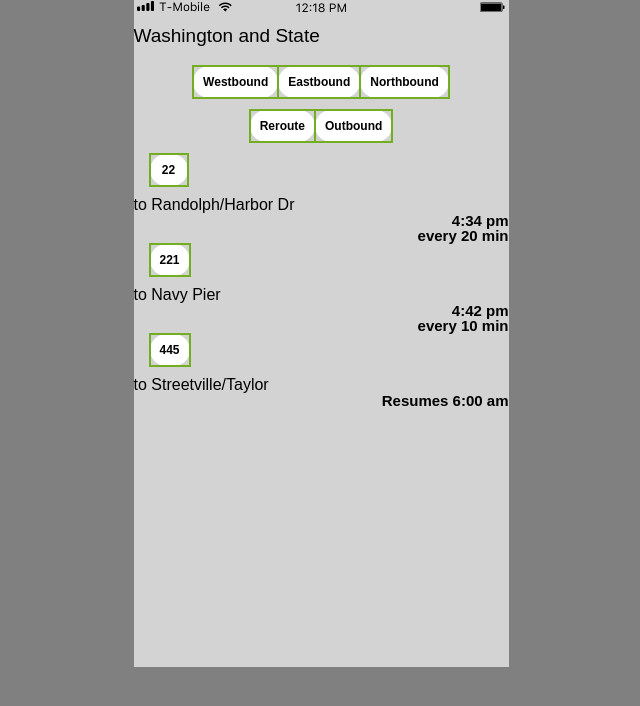
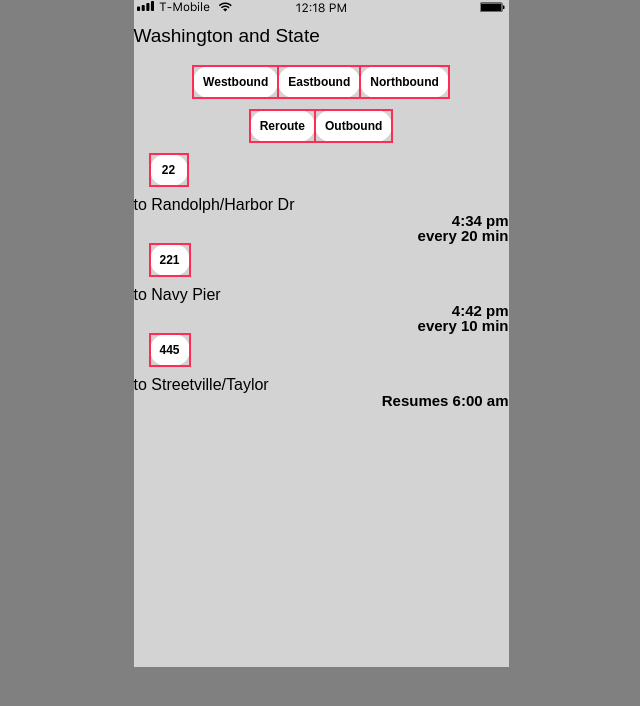
Before and after one commit to mithrakrishnan/BB, a plain HTML site: page westbound.html in a window 1280 px wide. Shown: the whole page, without its empty margins (319-959 px from the left). Drawn offline with Linux system fonts and the light colour scheme.

Commit message:
third commit

```diff
--- a/css/style.css
+++ b/css/style.css
@@ -46,7 +46,7 @@ table {
 table th {
   border-radius: 25px;
   background-color: white;
-  border: 2px solid #73AD21;
+  border: 2px solid #FF2D55;
   text-align: center;
 }
 
```
